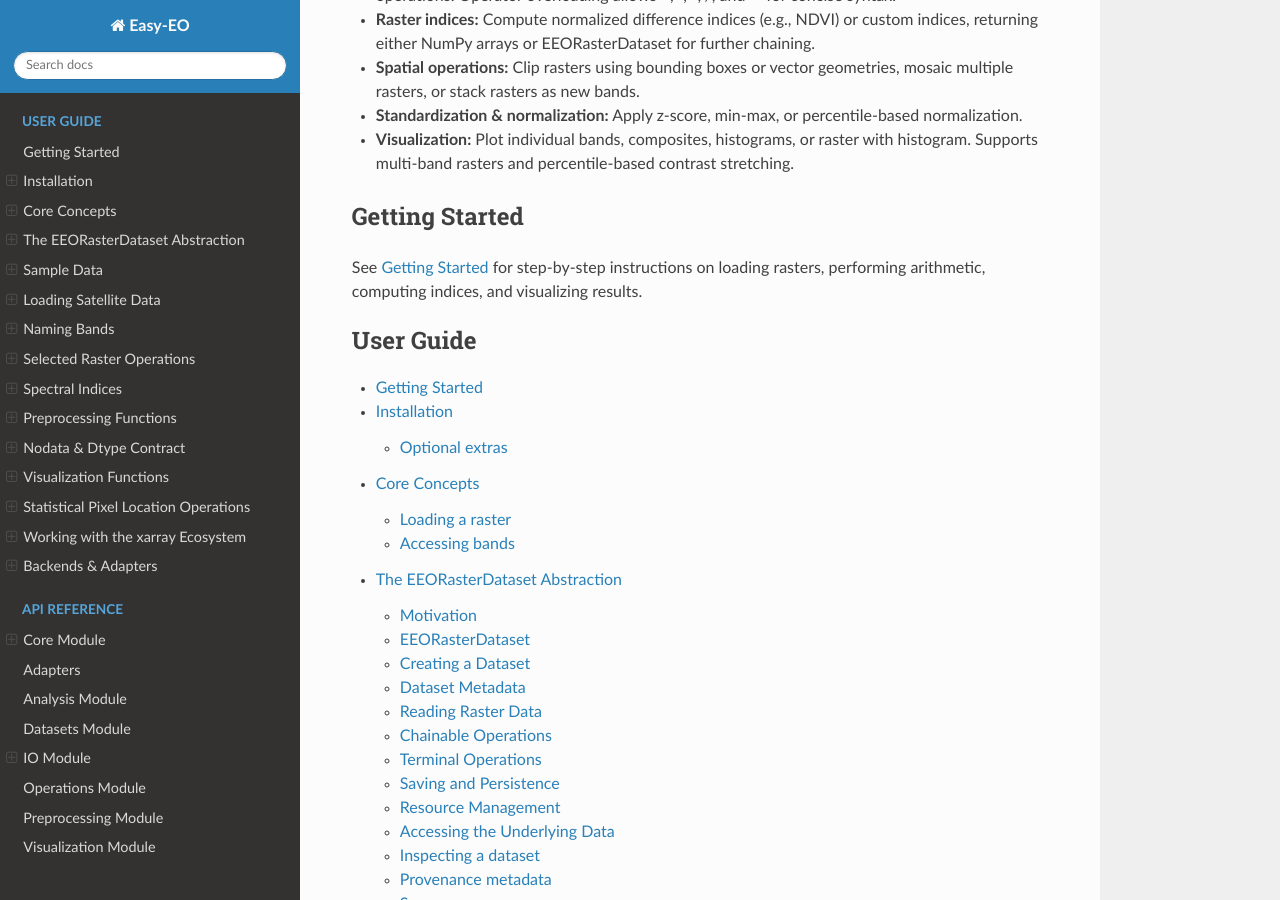
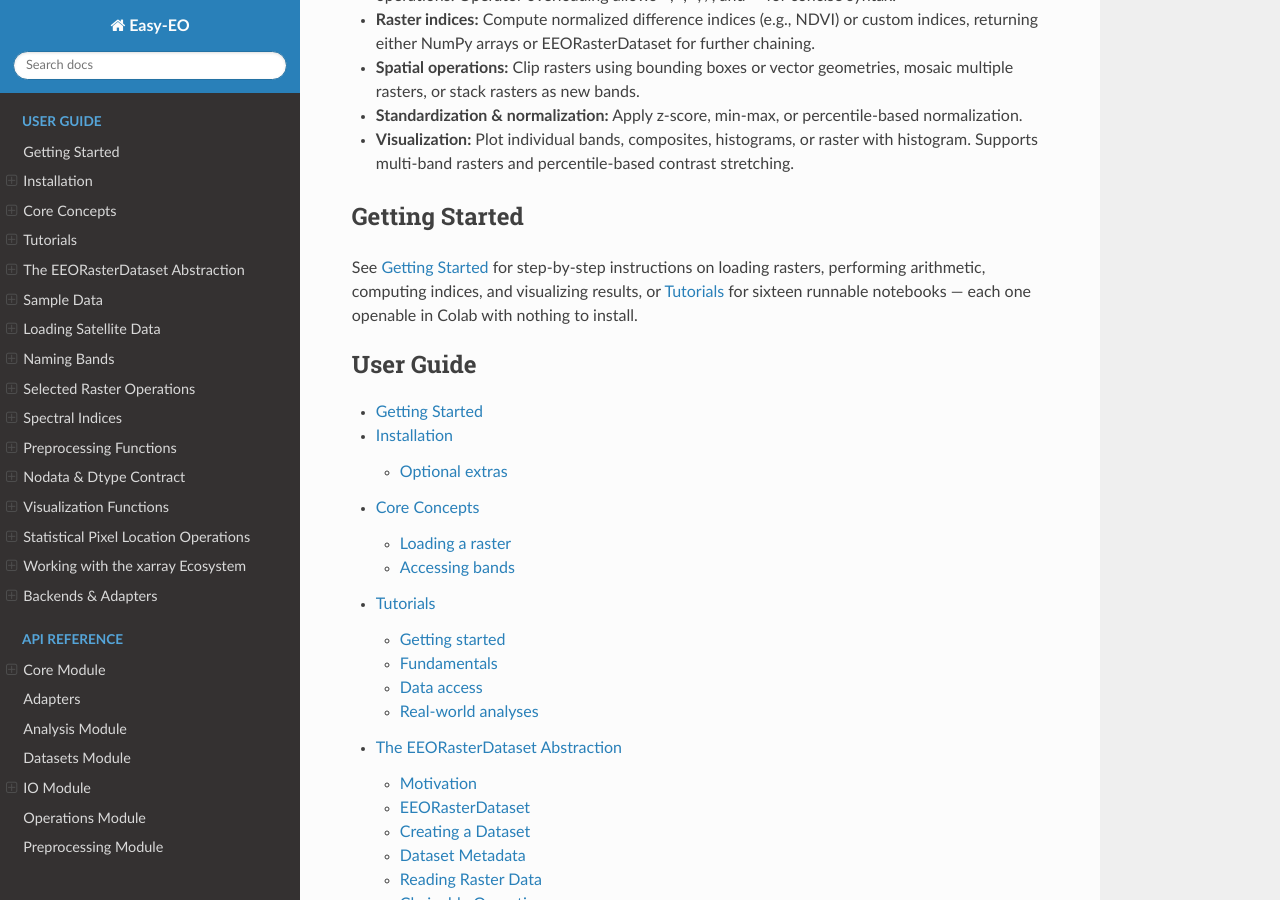
Before and after one commit to Tommy-Burns/easy-eo, a Sphinx documentation site: the page built from docs/source/index.rst, in a window 1280 px wide and 900 px high, scrolled down 1281 px. Built offline with Sphinx 7.4.7 and the Read the Docs theme 3.1.0, drawn with Linux system fonts in a browser that asks for light colours; some of the changed lines change nothing that is shown.

Commit message:
docs: add Colab badges to the tutorial notebooks(notebooks added to docs)

```diff
--- a/docs/source/index.rst
+++ b/docs/source/index.rst
@@ -67,13 +67,15 @@
 ---------------
 
 See :doc:`getting_started` for step-by-step instructions on loading rasters, performing
-arithmetic, computing indices, and visualizing results.
+arithmetic, computing indices, and visualizing results, or :doc:`tutorials` for sixteen
+runnable notebooks — each one openable in Colab with nothing to install.
 
 .. toctree::
    :maxdepth: 2
    :caption: User Guide
 
    getting_started
+   tutorials
    user_guide/core_dataset
    user_guide/sample_data
    user_guide/loading_satellite_data
--- /dev/null
+++ b/docs/source/tutorials.rst
@@ -0,0 +1,166 @@
+Tutorials
+=========
+
+Sixteen runnable notebooks, grouped from first install through to complete
+analyses. Every notebook is standalone — start wherever the topic you need is —
+and none of them depends on files in the repository or on a working directory:
+they get their data from :func:`~eeo.datasets.load_sample_dataset` or from a
+STAC catalog.
+
+**Run them in Colab.** Click any |colab| badge below and the notebook opens in a
+hosted environment with nothing to install locally — its first cell detects Colab
+and installs Easy-EO with the extras that notebook needs. Colab discards its
+filesystem at the end of a session, so the sample data is downloaded again each
+time you start one.
+
+**Run them locally.** Clone the repository, or download a single notebook from
+its source link:
+
+.. code-block:: bash
+
+   pip install "easy-eo[stac,xarray]" jupyterlab
+   jupyter lab
+
+Notebooks marked |net| query a live STAC catalog: they need network access and
+the ``stac`` extra, and are stored without outputs. The rest run offline once
+the sample data is cached, and are stored with their outputs.
+
+-----
+
+Getting started
+---------------
+
+`Installation and setup <https://github.com/Tommy-Burns/easy-eo/blob/main/examples/00_getting_started/01_installation_and_setup.ipynb>`_
+   Check the geospatial stack, see which optional extras are available, and warm the sample cache.
+
+   .. image:: https://colab.research.google.com/assets/colab-badge.svg
+      :target: https://colab.research.google.com/github/Tommy-Burns/easy-eo/blob/main/examples/00_getting_started/01_installation_and_setup.ipynb
+      :alt: Open Installation and setup in Colab
+
+`Quickstart: NDVI <https://github.com/Tommy-Burns/easy-eo/blob/main/examples/00_getting_started/02_quickstart_ndvi.ipynb>`_
+   Open a scene, compute a vegetation index, plot it, save it — the shortest useful workflow.
+
+   .. image:: https://colab.research.google.com/assets/colab-badge.svg
+      :target: https://colab.research.google.com/github/Tommy-Burns/easy-eo/blob/main/examples/00_getting_started/02_quickstart_ndvi.ipynb
+      :alt: Open Quickstart: NDVI in Colab
+
+Fundamentals
+------------
+
+`Reading and inspecting <https://github.com/Tommy-Burns/easy-eo/blob/main/examples/01_fundamentals/01_reading_and_inspecting.ipynb>`_
+   What ``load_raster`` gives you, deferred reads, ``describe``, metadata, band names, ``load_array``.
+
+   .. image:: https://colab.research.google.com/assets/colab-badge.svg
+      :target: https://colab.research.google.com/github/Tommy-Burns/easy-eo/blob/main/examples/01_fundamentals/01_reading_and_inspecting.ipynb
+      :alt: Open Reading and inspecting in Colab
+
+`Clipping and mosaicking <https://github.com/Tommy-Burns/easy-eo/blob/main/examples/01_fundamentals/02_clip_and_mosaic.ipynb>`_
+   Clip to a vector or a bbox with ``crop``/``invert``/``all_touched``, then merge tiles side by side.
+
+   .. image:: https://colab.research.google.com/assets/colab-badge.svg
+      :target: https://colab.research.google.com/github/Tommy-Burns/easy-eo/blob/main/examples/01_fundamentals/02_clip_and_mosaic.ipynb
+      :alt: Open Clipping and mosaicking in Colab
+
+`Reprojecting and resampling <https://github.com/Tommy-Burns/easy-eo/blob/main/examples/01_fundamentals/03_reproject_and_resample.ipynb>`_
+   Change CRS, change pixel size, and choose a resampling method that suits the data.
+
+   .. image:: https://colab.research.google.com/assets/colab-badge.svg
+      :target: https://colab.research.google.com/github/Tommy-Burns/easy-eo/blob/main/examples/01_fundamentals/03_reproject_and_resample.ipynb
+      :alt: Open Reprojecting and resampling in Colab
+
+`Band algebra and indices <https://github.com/Tommy-Burns/easy-eo/blob/main/examples/01_fundamentals/04_band_algebra_and_indices.ipynb>`_
+   Arithmetic on rasters, integer wraparound, safe division, the six spectral indices, normalization.
+
+   .. image:: https://colab.research.google.com/assets/colab-badge.svg
+      :target: https://colab.research.google.com/github/Tommy-Burns/easy-eo/blob/main/examples/01_fundamentals/04_band_algebra_and_indices.ipynb
+      :alt: Open Band algebra and indices in Colab
+
+`Stacking bands <https://github.com/Tommy-Burns/easy-eo/blob/main/examples/01_fundamentals/05_stacking_bands.ipynb>`_
+   Build a multi-band scene from per-band files, and why stacking is not mosaicking.
+
+   .. image:: https://colab.research.google.com/assets/colab-badge.svg
+      :target: https://colab.research.google.com/github/Tommy-Burns/easy-eo/blob/main/examples/01_fundamentals/05_stacking_bands.ipynb
+      :alt: Open Stacking bands in Colab
+
+`Statistics and extraction <https://github.com/Tommy-Burns/easy-eo/blob/main/examples/01_fundamentals/06_statistics_and_extraction.ipynb>`_
+   Min/max/mean/percentile pixels, sampling values at coordinates, area statistics.
+
+   .. image:: https://colab.research.google.com/assets/colab-badge.svg
+      :target: https://colab.research.google.com/github/Tommy-Burns/easy-eo/blob/main/examples/01_fundamentals/06_statistics_and_extraction.ipynb
+      :alt: Open Statistics and extraction in Colab
+
+`Visualization <https://github.com/Tommy-Burns/easy-eo/blob/main/examples/01_fundamentals/07_visualization.ipynb>`_
+   Every plot function, contrast stretching, composites, and dropping down to Matplotlib.
+
+   .. image:: https://colab.research.google.com/assets/colab-badge.svg
+      :target: https://colab.research.google.com/github/Tommy-Burns/easy-eo/blob/main/examples/01_fundamentals/07_visualization.ipynb
+      :alt: Open Visualization in Colab
+
+Data access
+-----------
+
+`The sample data helper <https://github.com/Tommy-Burns/easy-eo/blob/main/examples/02_data_access/01_sample_data.ipynb>`_
+   The bundled sample, lazy handles, caching, COGs, attribution.
+
+   .. image:: https://colab.research.google.com/assets/colab-badge.svg
+      :target: https://colab.research.google.com/github/Tommy-Burns/easy-eo/blob/main/examples/02_data_access/01_sample_data.ipynb
+      :alt: Open The sample data helper in Colab
+
+`Searching and loading from STAC <https://github.com/Tommy-Burns/easy-eo/blob/main/examples/02_data_access/02_stac_search_and_load.ipynb>`_ |net|
+   Search a live catalog, load assets over HTTP, crop to an AOI, work with mixed resolutions.
+
+   .. image:: https://colab.research.google.com/assets/colab-badge.svg
+      :target: https://colab.research.google.com/github/Tommy-Burns/easy-eo/blob/main/examples/02_data_access/02_stac_search_and_load.ipynb
+      :alt: Open Searching and loading from STAC in Colab
+
+`xarray interop <https://github.com/Tommy-Burns/easy-eo/blob/main/examples/02_data_access/03_xarray_interop.ipynb>`_
+   ``to_xarray()`` / ``from_xarray()``, and when to reach for xarray instead.
+
+   .. image:: https://colab.research.google.com/assets/colab-badge.svg
+      :target: https://colab.research.google.com/github/Tommy-Burns/easy-eo/blob/main/examples/02_data_access/03_xarray_interop.ipynb
+      :alt: Open xarray interop in Colab
+
+Real-world analyses
+-------------------
+
+`Flood mapping with NDWI <https://github.com/Tommy-Burns/easy-eo/blob/main/examples/03_real_world/01_flood_mapping_ndwi.ipynb>`_ |net|
+   Pakistan, 2022: pre- and post-monsoon NDWI, permanent water removed, inundated cropland quantified.
+
+   .. image:: https://colab.research.google.com/assets/colab-badge.svg
+      :target: https://colab.research.google.com/github/Tommy-Burns/easy-eo/blob/main/examples/03_real_world/01_flood_mapping_ndwi.ipynb
+      :alt: Open Flood mapping with NDWI in Colab
+
+`Vegetation health and drought <https://github.com/Tommy-Burns/easy-eo/blob/main/examples/03_real_world/02_vegetation_health_and_drought.ipynb>`_ |net|
+   California's Central Valley: NDVI, NDMI, SAVI and EVI, and stress that greenness alone misses.
+
+   .. image:: https://colab.research.google.com/assets/colab-badge.svg
+      :target: https://colab.research.google.com/github/Tommy-Burns/easy-eo/blob/main/examples/03_real_world/02_vegetation_health_and_drought.ipynb
+      :alt: Open Vegetation health and drought in Colab
+
+`Urban footprint and land cover <https://github.com/Tommy-Burns/easy-eo/blob/main/examples/03_real_world/03_urban_footprint_land_cover.ipynb>`_ |net|
+   Cairo: why NDBI alone calls desert built-up, and a four-class land-cover map that does not.
+
+   .. image:: https://colab.research.google.com/assets/colab-badge.svg
+      :target: https://colab.research.google.com/github/Tommy-Burns/easy-eo/blob/main/examples/03_real_world/03_urban_footprint_land_cover.ipynb
+      :alt: Open Urban footprint and land cover in Colab
+
+`Terrain analysis with a DEM <https://github.com/Tommy-Burns/easy-eo/blob/main/examples/03_real_world/04_terrain_analysis_with_dem.ipynb>`_
+   Slope, aspect and hillshade from elevation, hypsometry, and terrain against land cover.
+
+   .. image:: https://colab.research.google.com/assets/colab-badge.svg
+      :target: https://colab.research.google.com/github/Tommy-Burns/easy-eo/blob/main/examples/03_real_world/04_terrain_analysis_with_dem.ipynb
+      :alt: Open Terrain analysis with a DEM in Colab
+
+-----
+
+.. |colab| image:: https://colab.research.google.com/assets/colab-badge.svg
+   :alt: Open in Colab
+
+.. |net| replace:: (needs network)
+
+.. seealso::
+
+   :doc:`getting_started` for the same ground in prose,
+   :doc:`user_guide/sample_data` for the data the offline notebooks use, and
+   :doc:`user_guide/loading_satellite_data` for the STAC workflow the
+   real-world notebooks are built on.
```
